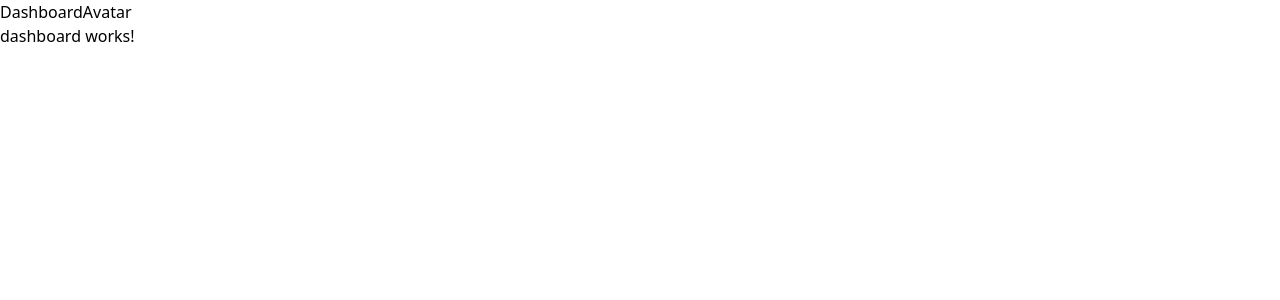
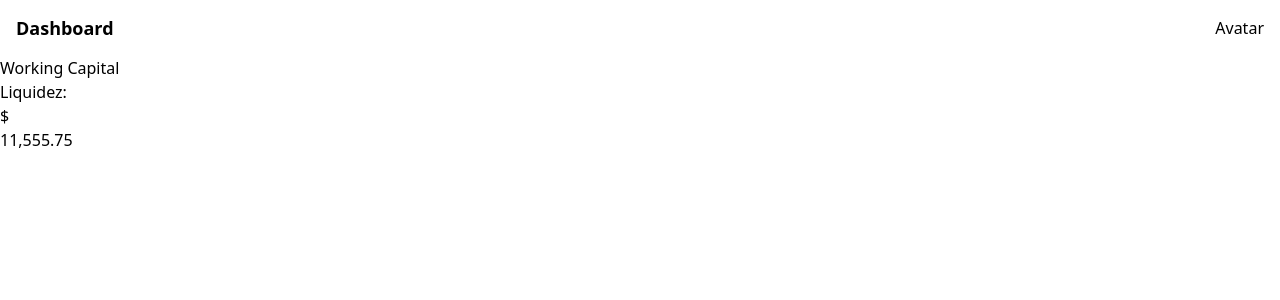
Before and after one commit to EdgarQuinonez/Broder-Apple, an Angular app: page / in a window 1280 px wide. Shown: the top 300 px of the page. Built offline with nearby package versions, Linux system fonts and the light colour scheme.

Commit message:
account-js installed. Not currently used. formatAccounting utils created. Before Collocating OperationPanel in dashboard/

```diff
--- a/package.json
+++ b/package.json
@@ -21,6 +21,7 @@
     "@angular/platform-server": "^18.2.0",
     "@angular/router": "^18.2.0",
     "@angular/ssr": "^18.2.4",
+    "accounting-js": "^1.1.1",
     "express": "^4.18.2",
     "rxjs": "~7.8.0",
     "tslib": "^2.3.0",
--- a/src/app/pages/dashboard/dashboard.component.html
+++ b/src/app/pages/dashboard/dashboard.component.html
@@ -1,2 +1,11 @@
 <app-header />
-<p>dashboard works!</p>
+<div>
+  Working Capital
+  <div>
+    <h2>Liquidez:</h2>
+    <span>
+      <p>$</p>
+      <p>{{ formattedWorkingCapital }}</p>
+    </span>
+  </div>
+</div>
--- a/src/app/pages/dashboard/dashboard.component.ts
+++ b/src/app/pages/dashboard/dashboard.component.ts
@@ -1,5 +1,6 @@
 import { Component } from '@angular/core';
 import { HeaderComponent } from '@shared/header/header.component';
+import { formatAccounting } from '@utils/formatAccounting';
 
 @Component({
   selector: 'app-dashboard',
@@ -8,4 +9,7 @@ import { HeaderComponent } from '@shared/header/header.component';
   templateUrl: './dashboard.component.html',
   styleUrl: './dashboard.component.scss',
 })
-export class DashboardComponent {}
+export class DashboardComponent {
+  workingCapital = 11555.75;
+  formattedWorkingCapital = formatAccounting(this.workingCapital);
+}
--- a/src/app/shared/header/header.component.html
+++ b/src/app/shared/header/header.component.html
@@ -1,4 +1,4 @@
-<div class="flex-row items-center justify-between">
-  <p>{{ title }}</p>
-  <div>Avatar</div>
+<div class="flex-row items-center justify-between px-4 h-[3.5rem]">
+  <p class="font-bold text-lg">{{ title }}</p>
+  <span>Avatar</span>
 </div>
--- /dev/null
+++ b/src/utils/formatAccounting.ts
@@ -0,0 +1,5 @@
+export function formatAccounting(number: number) {
+  let formattedNumber = Math.abs(number).toFixed(2);
+  formattedNumber = formattedNumber.replace(/\B(?=(\d{3})+(?!\d))/g, ',');
+  return number < 0 ? `(${formattedNumber})` : formattedNumber;
+}
--- a/tsconfig.json
+++ b/tsconfig.json
@@ -25,7 +25,10 @@
       "@pages/*": ["./src/app/pages/*"],
       "@store/*": ["./src/app/store/*"],
       "@core/*": ["./src/app/core/*"],
-      "@shared/*": ["./src/app/shared/*"]
+      "@shared/*": ["./src/app/shared/*"],
+      "@services/*": ["./src/app/services/*"],
+      "@models/*": ["./src/app/models/*"],
+      "@utils/*": ["./src/utils/*"]
     }
   },
   "angularCompilerOptions": {
```
Also changed, not shown: 1 other file (tests, documents, lock files or other folders).
